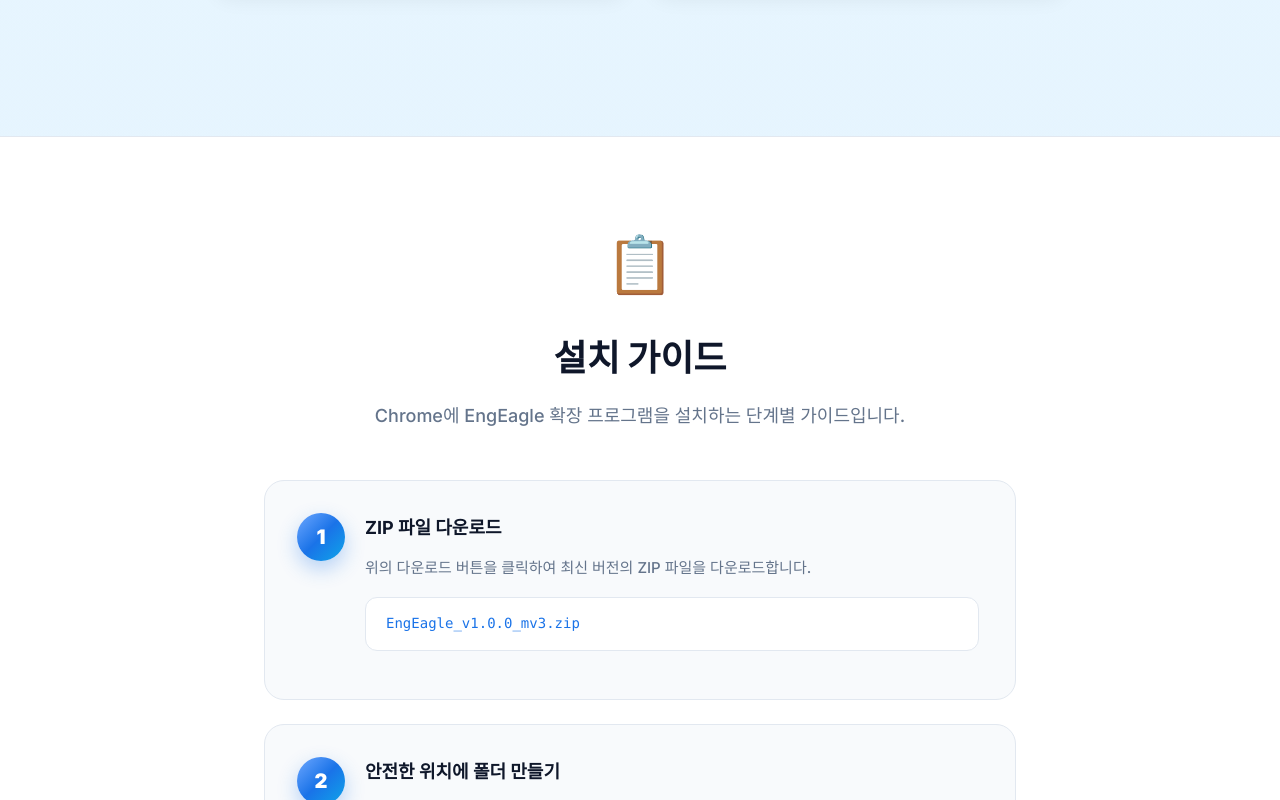
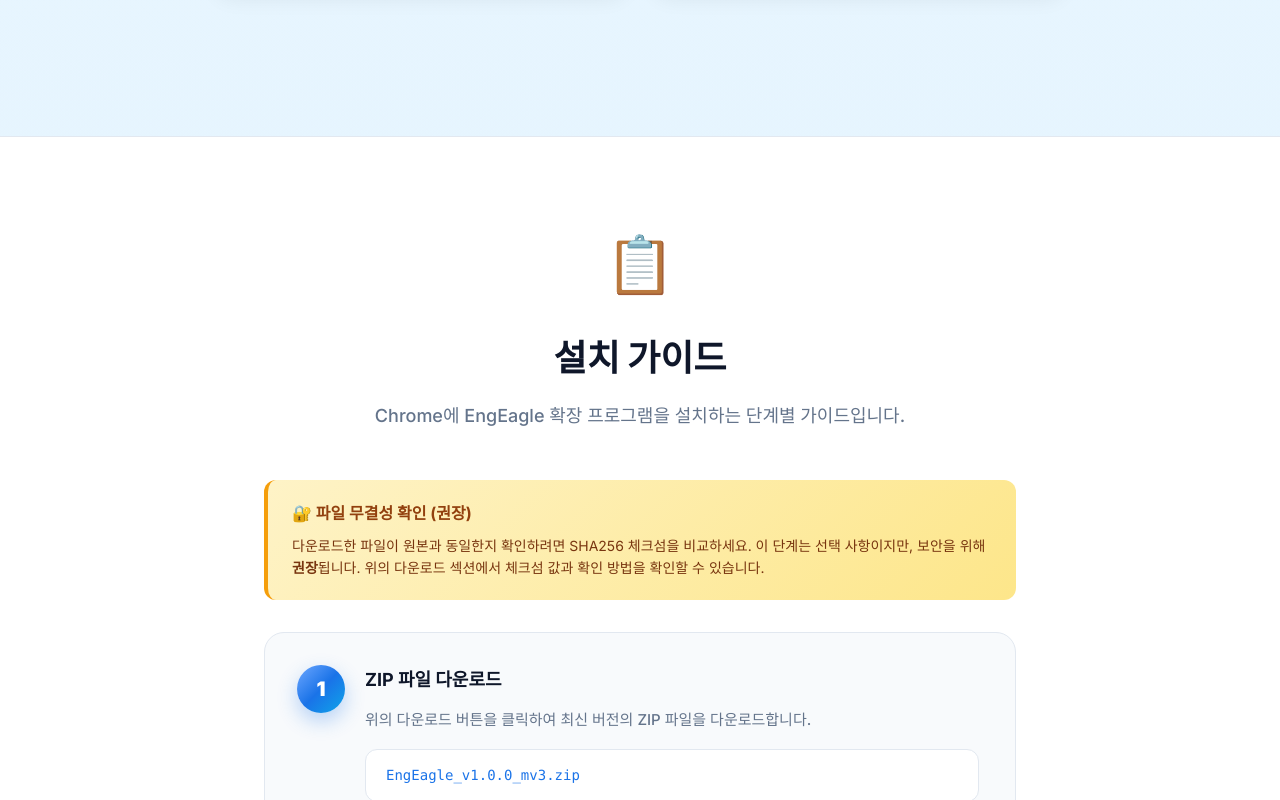
Before and after one commit to jiankimr/EngEagle, a browser extension: page download/index.html in a window 1280 px wide. Shown: the part 1738-2538 px from the top of the page. Drawn offline with Linux system fonts and the light colour scheme.

Commit message:
docs: add checksum verification recommendation to install guide
- Added yellow notice box recommending SHA256 verification
- Updated checksum and versions.json with latest build

```diff
--- a/download/index.html
+++ b/download/index.html
@@ -845,6 +845,16 @@
         <p class="guide-intro">Chrome에 EngEagle 확장 프로그램을 설치하는 단계별 가이드입니다.</p>
       </div>
 
+      <!-- 체크섬 확인 권장 안내 -->
+      <div style="background: linear-gradient(135deg, #fef3c7 0%, #fde68a 100%); border-radius: 12px; padding: 20px 24px; margin-bottom: 32px; border-left: 4px solid #f59e0b;">
+        <h4 style="margin: 0 0 8px 0; color: #92400e; font-size: 16px;">🔐 파일 무결성 확인 (권장)</h4>
+        <p style="margin: 0; color: #78350f; font-size: 14px; line-height: 1.6;">
+          다운로드한 파일이 원본과 동일한지 확인하려면 SHA256 체크섬을 비교하세요.
+          이 단계는 선택 사항이지만, 보안을 위해 <strong>권장</strong>됩니다.
+          위의 다운로드 섹션에서 체크섬 값과 확인 방법을 확인할 수 있습니다.
+        </p>
+      </div>
+
       <div class="steps">
         <div class="step">
           <div class="step-number">1</div>
--- a/download/versions.json
+++ b/download/versions.json
@@ -5,5 +5,5 @@
     "zip": "EngEagle_v1.0.0_mv3.zip",
     "sha256": "sha256.txt"
   },
-  "checksum": "1723c43870c83ae69609909d8bce331fe4b941424f607765786a2bef74794ee9"
+  "checksum": "c7925017d098bc2cc8628d20fec55881576d57c1935d664a83e0713e2d12d190"
 }
```
